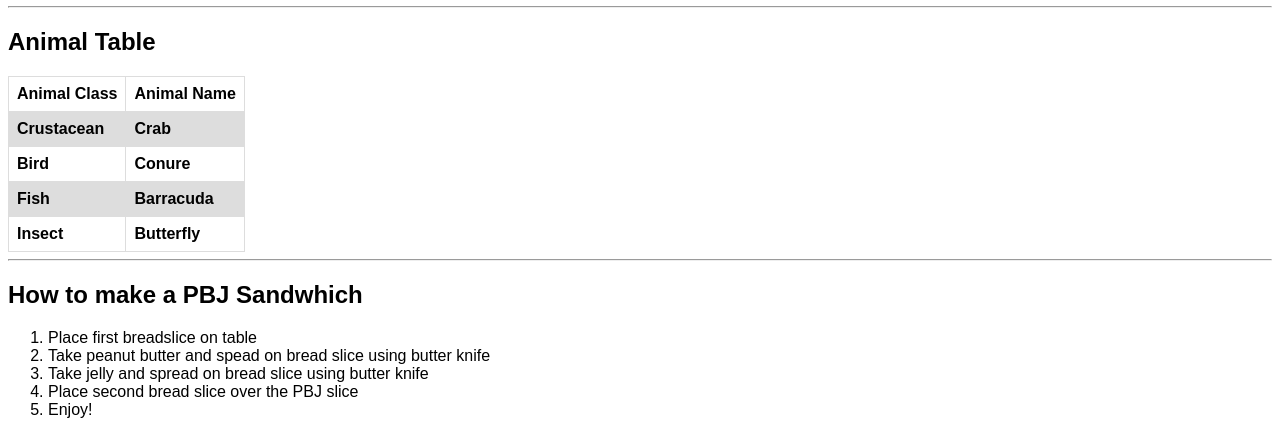
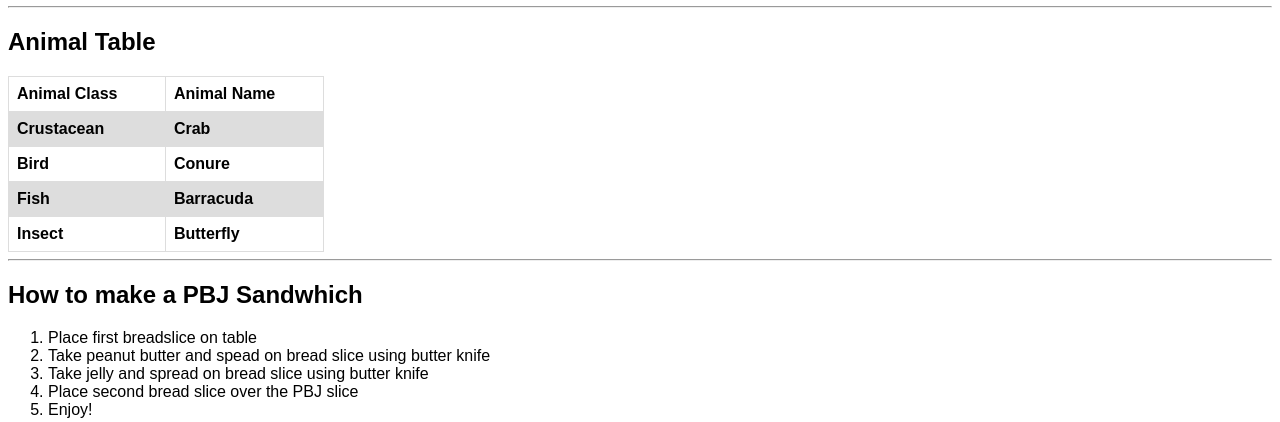
Before and after one commit to ifsilvar/ClassActivity1, a plain HTML site: page index.html in a window 1280 px wide. Shown: the part 404-826 px from the top of the page. Drawn offline with Linux system fonts and the light colour scheme.

Commit message:
fixed table width syntax

```diff
--- a/index.html
+++ b/index.html
@@ -8,7 +8,7 @@
     table {
       font-family: arial, sans-serif;
       border-collapse: collapse;
-      width: 25%%;
+      width: 25%;
     }
 
     td, th {
```
